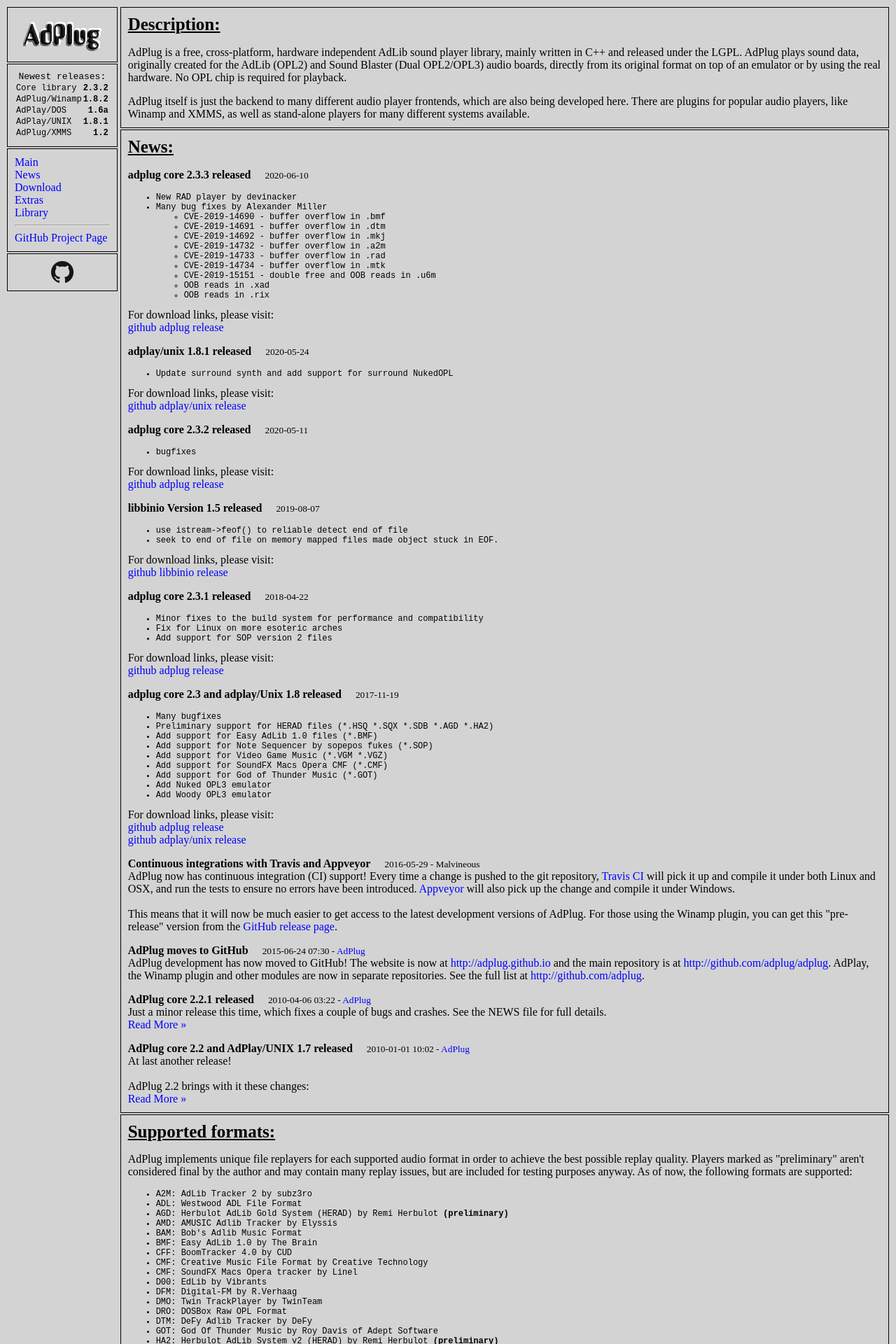
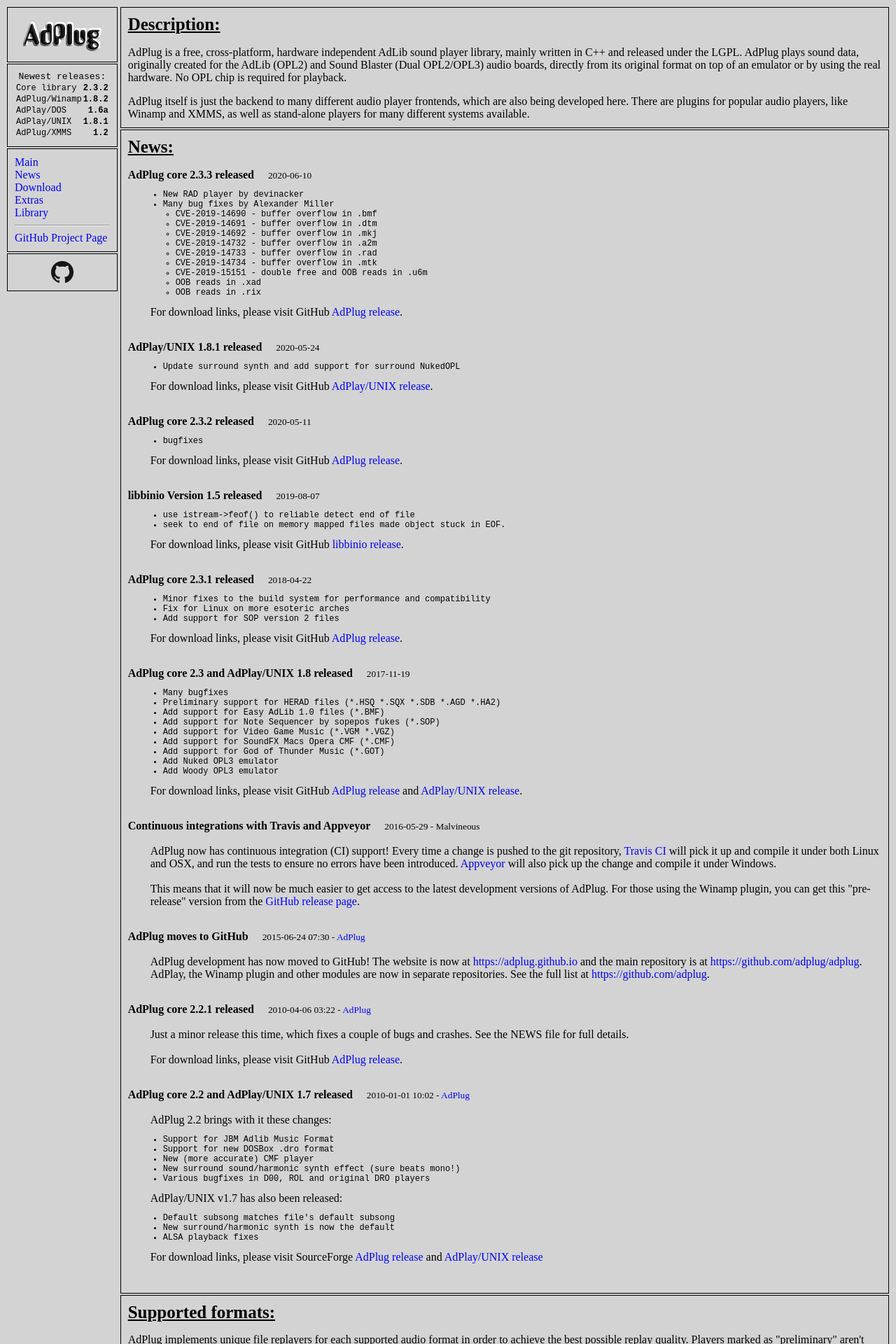
Before and after one commit to adplug/adplug.github.io, a Jekyll site: the page built from index.html, in a window 1280 px wide. Shown: the top 1920 px of the page at 70% size. Built offline with Jekyll 4.4.1, drawn with Linux system fonts in a browser that asks for light colours.

Commit message:
Reformat the news and some other minor updates:  * Give some indentation to the "articles" - easier to read  * Replace dead sourceforge links with new sourceforge and github links  * Replace http: with https:  * Capitilize where fitted

```diff
--- a/_includes/menu.html
+++ b/_includes/menu.html
@@ -2,7 +2,7 @@
 
 <tr><td>
 <center>
-<a href="http://adplug.github.io">
+<a href="https://adplug.github.io">
 <img src="/adplug.gif" alt="AdPlug" border=0></a>
 </center>
 </td></tr>
@@ -27,12 +27,12 @@
 <a href="/extras.html">Extras</a><br>
 <a href="/library/">Library</a><br>
 <hr>
-<a href="http://github.com/adplug/adplug">GitHub Project Page</a><br>
+<a href="https://github.com/adplug/adplug">GitHub Project Page</a><br>
 </td></tr>
 
 <tr><td>
 <center>
-<a href="http://github.com/adplug/adplug">
+<a href="https://github.com/adplug/adplug">
 <img src="/GitHub-Mark-32px.png"
 width="32" height="32" alt="GitHub Logo" title="GitHub Project Page"
 border="0" />
--- a/_includes/news.html
+++ b/_includes/news.html
@@ -1,8 +1,8 @@
-<p>
-	<strong>adplug core 2.3.3 released</strong>
+<div>
+	<strong>AdPlug core 2.3.3 released</strong>
 	&nbsp;&nbsp;&nbsp;
 	<small class="date">2020-06-10</small>
-	<br />
+	<div class="news-article">
 		<ul>
 			<li>New RAD player by devinacker</li>
 			<li>Many bug fixes by Alexander Miller<br/>
@@ -19,61 +19,66 @@
 				</ul>
 			</li>
 		</ul>
-	For download links, please visit:<br />
-	<a href="https://github.com/adplug/adplug/releases/tag/adplug-2.3.3">github adplug release</a><br />
-</p>
-<p>
-	<strong>adplay/unix 1.8.1 released</strong>
+		For download links, please visit GitHub
+		<a href="https://github.com/adplug/adplug/releases/tag/adplug-2.3.3">AdPlug release</a>.
+	</div>
+</div>
+<div>
+	<strong>AdPlay/UNIX 1.8.1 released</strong>
 	&nbsp;&nbsp;&nbsp;
 	<small class="date">2020-05-24</small>
-	<br />
+	<div class="news-article">
 		<ul>
 			<li>Update surround synth and add support for surround NukedOPL</li>
 		</ul>
-	For download links, please visit:<br />
-	<a href="https://github.com/adplug/adplay-unix/releases/tag/v1.8.1">github adplay/unix release</a><br />
-</p>
-<p>
-	<strong>adplug core 2.3.2 released</strong>
+		For download links, please visit GitHub
+		<a href="https://github.com/adplug/adplay-unix/releases/tag/v1.8.1">AdPlay/UNIX release</a>.
+	</div>
+</div>
+<div>
+	<strong>AdPlug core 2.3.2 released</strong>
 	&nbsp;&nbsp;&nbsp;
 	<small class="date">2020-05-11</small>
-	<br />
+	<div class="news-article">
 		<ul>
 			<li>bugfixes</li>
 		</ul>
-	For download links, please visit:<br />
-	<a href="https://github.com/adplug/adplug/releases/tag/adplug-2.3.2">github adplug release</a><br />
-</p>
-<p>
+		For download links, please visit GitHub
+		<a href="https://github.com/adplug/adplug/releases/tag/adplug-2.3.2">AdPlug release</a>.
+	</div>
+</div>
+<div>
 	<strong>libbinio Version 1.5 released</strong>
 	&nbsp;&nbsp;&nbsp;
 	<small class="date">2019-08-07</small>
-	<br />
+	<div class="news-article">
 		<ul>
-		<li>use istream->feof() to reliable detect end of file</li>
+			<li>use istream-&gt;feof() to reliable detect end of file</li>
 			<li>seek to end of file on memory mapped files made object stuck in EOF.</li>
 		</ul>
-	For download links, please visit:<br />
-	<a href="https://github.com/adplug/libbinio/releases/tag/libbinio-1.5">github libbinio release</a><br />
-</p>
-<p>
-	<strong>adplug core 2.3.1 released</strong>
+		For download links, please visit GitHub
+		<a href="https://github.com/adplug/libbinio/releases/tag/libbinio-1.5">libbinio release</a>.
+	</div>
+</div>
+<div>
+	<strong>AdPlug core 2.3.1 released</strong>
 	&nbsp;&nbsp;&nbsp;
 	<small class="date">2018-04-22</small>
-	<br />
+	<div class="news-article">
 		<ul>
 			<li>Minor fixes to the build system for performance and compatibility</li>
 			<li>Fix for Linux on more esoteric arches</li>
 			<li>Add support for SOP version 2 files</li>
 		</ul>
-	For download links, please visit:<br />
-	<a href="https://github.com/adplug/adplug/releases/tag/adplug-2.3.1">github adplug release</a><br />
-</p>
-<p>
-	<strong>adplug core 2.3 and adplay/Unix 1.8 released</strong>
+		For download links, please visit GitHub
+		<a href="https://github.com/adplug/adplug/releases/tag/adplug-2.3.1">AdPlug release</a>.
+	</div>
+</div>
+<div>
+	<strong>AdPlug core 2.3 and AdPlay/UNIX 1.8 released</strong>
 	&nbsp;&nbsp;&nbsp;
 	<small class="date">2017-11-19</small>
-	<br />
+	<div class="news-article">
 		<ul>
 			<li>Many bugfixes</li>
 			<li>Preliminary support for HERAD files (*.HSQ *.SQX *.SDB *.AGD *.HA2)</li>
@@ -85,20 +90,22 @@
 			<li>Add Nuked OPL3 emulator</li>
 			<li>Add Woody OPL3 emulator</li>
 		</ul>
-	For download links, please visit:<br />
-	<a href="https://github.com/adplug/adplug/releases/tag/adplug-2.3">github adplug release</a><br />
-	<a href="https://github.com/adplug/adplay-unix/releases/tag/v1.8">github adplay/unix release</a><br />
-</p>
-<p>
+		For download links, please visit GitHub
+		<a href="https://github.com/adplug/adplug/releases/tag/adplug-2.3">AdPlug release</a> and
+		<a href="https://github.com/adplug/adplay-unix/releases/tag/v1.8">AdPlay/UNIX release</a>.
+	</div>
+</div>
+<div>
 	<strong>Continuous integrations with Travis and Appveyor</strong>
 	&nbsp;&nbsp;&nbsp;
 	<small class="date">2016-05-29 - Malvineous</small>
+	<div class="news-article">
 		<br />
 		AdPlug now has continuous integration (CI) support!  Every time a change is
-	pushed to the git repository, <a href="http://www.travis-ci.org">Travis CI</a>
+		pushed to the git repository, <a href="https://www.travis-ci.org">Travis CI</a>
 		will pick it up and compile it under both Linux and OSX, and run the tests to
 		ensure no errors have been introduced.
-	<a href="http://www.appveyor.com">Appveyor</a> will also pick up the change
+		<a href="https://www.appveyor.com">Appveyor</a> will also pick up the change
 		and compile it under Windows.
 		<br />
 		<br />
@@ -106,37 +113,58 @@
 		development versions of AdPlug.  For those using the Winamp plugin, you can
 		get this &quot;pre-release&quot; version from the
 		<a href="https://github.com/adplug/winamp/releases">GitHub release page</a>.
-</p>
-<p>
+	</div>
+</div>
+<div>
 	<strong>AdPlug moves to GitHub</strong>
 	&nbsp;&nbsp;&nbsp;
-	<small class="date">2015-06-24 07:30 - <a href="http://github.com/adplug">AdPlug</a></small>
+	<small class="date">2015-06-24 07:30 - <a href="https://github.com/adplug">AdPlug</a></small>
+	<div class="news-article">
 		<br />
 		AdPlug development has now moved to GitHub!  The website is now at
-	<a href="http://adplug.github.io">http://adplug.github.io</a> and the main
+		<a href="https://adplug.github.io">https://adplug.github.io</a> and the main
 		repository is at
-	<a href="http://github.com/adplug/adplug">http://github.com/adplug/adplug</a>.
+		<a href="https://github.com/adplug/adplug">https://github.com/adplug/adplug</a>.
 		AdPlay, the Winamp plugin and other modules are now in separate repositories.
-	See the full list at <a href="http://github.com/adplug">http://github.com/adplug</a>.
-</p>
-<p>
+		See the full list at <a href="https://github.com/adplug">https://github.com/adplug</a>.
+	</div>
+</div>
+<div>
 	<strong>AdPlug core 2.2.1 released</strong>
 	&nbsp;&nbsp;&nbsp;
-	<small class="date">2010-04-06 03:22 - <a href="http://sourceforge.net/projects/adplug/">AdPlug</a></small>
+	<small class="date">2010-04-06 03:22 - <a href="https://sourceforge.net/projects/adplug/">AdPlug</a></small>
+	<div class="news-article">
 		<br />
 		Just a minor release this time, which fixes a couple of bugs and crashes.
-	See the NEWS file for full details.
+		See the NEWS file for full details.<br />
 		<br />
-	<a href="http://sourceforge.net/forum/forum.php?forum_id=0">Read More &raquo;</a>
-</p>
-<p>
+		For download links, please visit GitHub
+		<a href="https://github.com/adplug/adplug/releases/tag/adplug-2.2.1">AdPlug release</a>.
+	</div>
+</div>
+<div>
 	<strong>AdPlug core 2.2 and AdPlay/UNIX 1.7 released</strong>
 	&nbsp;&nbsp;&nbsp;
-	<small class="date">2010-01-01 10:02 - <a href="http://sourceforge.net/projects/adplug/">AdPlug</a></small>
+	<small class="date">2010-01-01 10:02 - <a href="https://sourceforge.net/projects/adplug/">AdPlug</a></small>
+	<div class="news-article">
 		<br />
-	At last another release!
-	<br />
-	<br />AdPlug 2.2 brings with it these changes:
-	<br />
-	<a href="http://sourceforge.net/forum/forum.php?forum_id=1066389">Read More &raquo;</a>
-</p>
+		AdPlug 2.2 brings with it these changes:
+		<ul>
+			<li>Support for JBM Adlib Music Format</li>
+			<li>Support for new DOSBox .dro format</li>
+			<li>New (more accurate) CMF player</li>
+			<li>New surround sound/harmonic synth effect (sure beats mono!)</li>
+			<li>Various bugfixes in D00, ROL and original DRO players</li>
+		</ul>
+
+		AdPlay/UNIX v1.7 has also been released:
+		<ul>
+			<li>Default subsong matches file's default subsong</li>
+			<li>New surround/harmonic synth is now the default</li>
+			<li>ALSA playback fixes</li>
+		</ul>
+		For download links, please visit SourceForge
+		<a href="https://sourceforge.net/projects/adplug/files/AdPlug%20core%20library/2.2/">AdPlug release</a> and
+		<a href="https://sourceforge.net/projects/adplug/files/AdPlay_UNIX/1.7/">AdPlay/UNIX release</a>
+	</div>
+</div>
--- a/default.css
+++ b/default.css
@@ -40,4 +40,10 @@ h2 {
 ul {
 	font-family: monospace;
 	font-size: 12px;
+	padding-left: 1.5em;
 }
+
+.news-article {
+	margin-left: 2.0em;
+	margin-bottom: 2.0em;
+}
```
Lines whose indentation alone changed are shown as unchanged.
